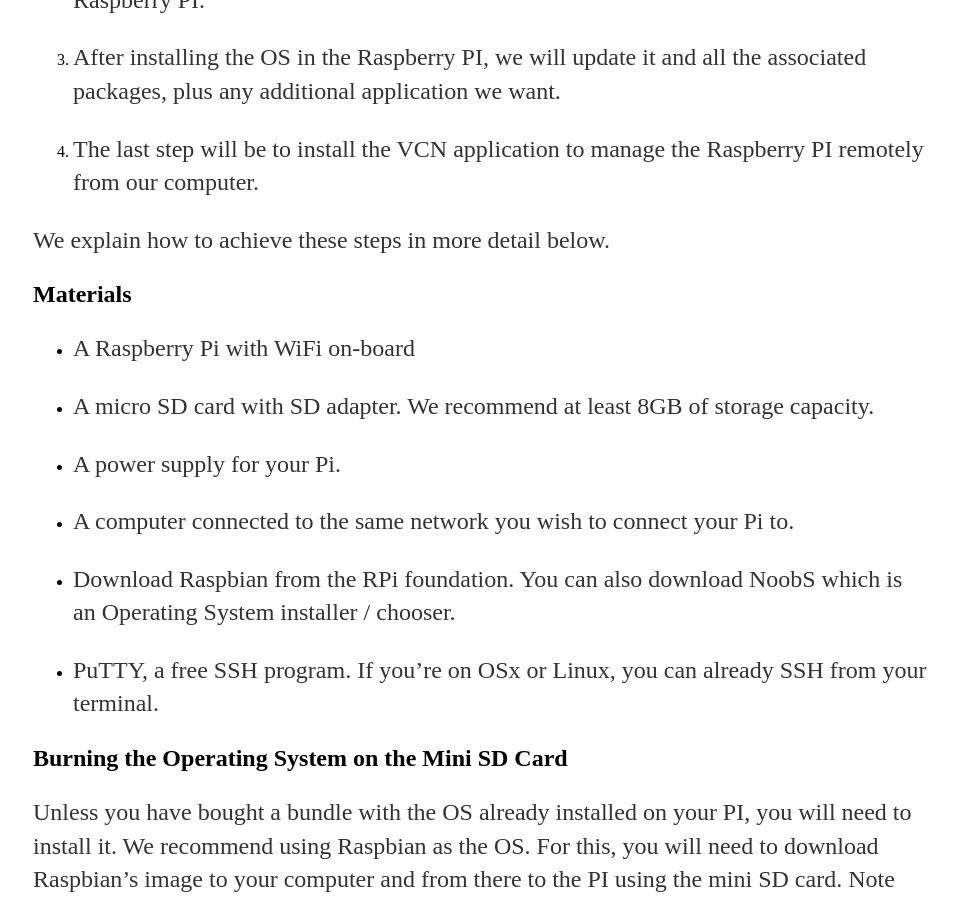
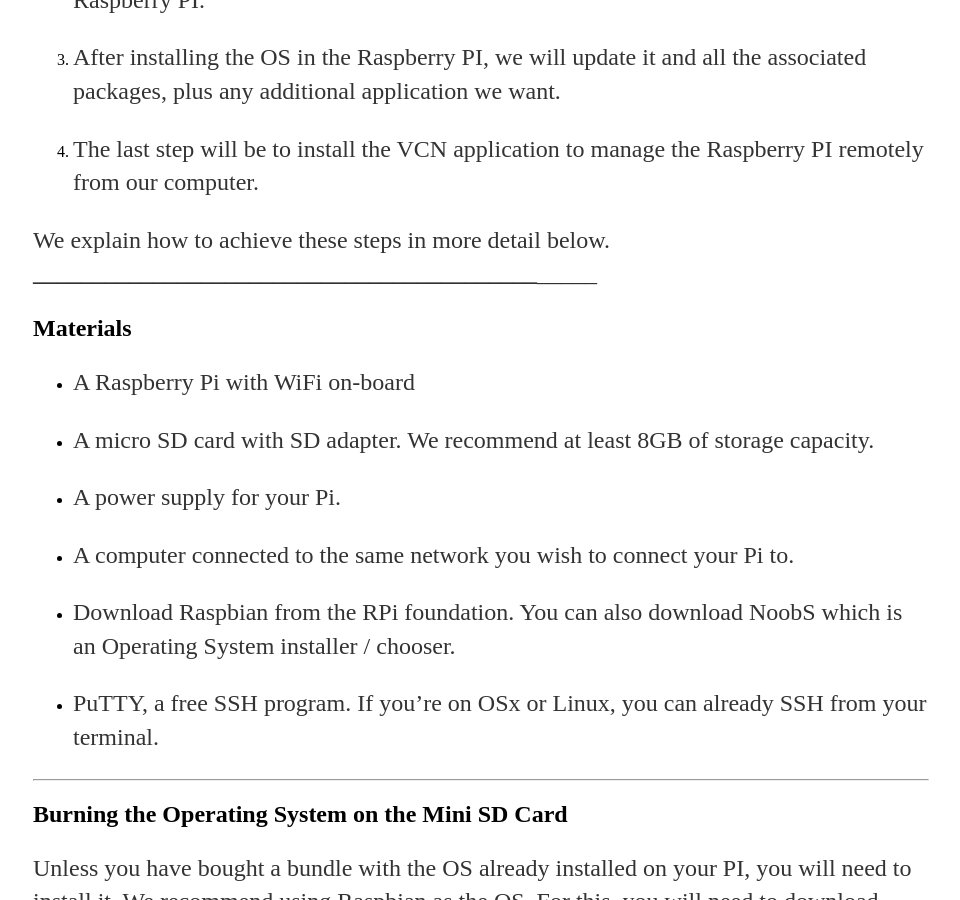
Before and after one commit to lcipolina/lcipolina.github.io, a Jekyll site: the page built from _posts/2020-01-10-RaspberryPI-Setup.md, in a window 1280 px wide and 900 px high, scrolled down 1343 px. Shown: the whole window, without its empty margins (159-1119 px from the left). Built offline with Jekyll 4.4.1, drawn with Linux system fonts in a browser that asks for light colours; our own code applies the rules of GitHub Pages for plain Markdown files.

```diff
--- a/_posts/2020-01-10-RaspberryPI-Setup.md
+++ b/_posts/2020-01-10-RaspberryPI-Setup.md
@@ -30,6 +30,7 @@ Basically the steps required are as follows:
 4.	The last step will be to install the VCN application to manage the Raspberry PI remotely from our computer.
 
 We explain how to achieve these steps in more detail below.
+___________________________________________________________________________________________________________________________________
 
 ## Materials <a name="materials"></a>
 *	A Raspberry Pi with WiFi on-board
@@ -44,6 +45,7 @@ We explain how to achieve these steps in more detail below.
 
 *	PuTTY, a free SSH program. If you're on OSx or Linux, you can already SSH from your terminal.
 
+___________________________________________________________________________________________________________________________________
 
 ## Burning the Operating System on the Mini SD Card <a name="burningOS"></a>
 Unless you have bought a bundle with the OS already installed on your PI, you will need to install it. We recommend using Raspbian as the OS. For this, you will need to download Raspbian’s image to your computer and from there to the PI using the mini SD card. Note that the OS cannot be copied directly to the SD card, it needs to be burned into the SD card with a proper software.
@@ -97,6 +99,7 @@ If you are not setting up a headless Raspberry Pi, you can just pop the card in,
 
 If you have an Ethernet cable, you can plug your Raspberry Pi directly to a wired network and you should be able to access it by its name (raspberrypi or raspberrypi.local) without changing any other files.
 
+___________________________________________________________________________________________________________________________________
 
 ## Allowing for Remote Connectivity (enabling SSH). <a name="ssh"></a>
 We now need to enable remote access to the PI. This will allow us to use PI’s commandprompt remotely from own computer. The Raspberry Pi will act as a remote device: you can connect to it using a client on another machine. You only have access to the command line, not the full desktop environment. For a full remote desktop, we will later install VNC.
@@ -104,7 +107,7 @@ We now need to enable remote access to the PI. This will allow us to use PI’s
 Secure Shell (SSH) gives us a terminal into an operating system over a network and encrypts the traffic, giving us a level of security. For security reasons, SSH is no longer enabled by default. To enable it you need to place an empty filed named SSH (no extension) in the root of the boot disk.
 
 
-The steps are as follows:
+**The steps are as follows:**
 
 1.	After Etcher has finished flashing the drive, remove and reinsert the SD card so that your Windows or Mac PC can see the small FAT32 partition on the card (labeled "boot"). If you get a message telling you the card must be formatted, cancel it.
 
@@ -114,6 +117,7 @@ The steps are as follows:
 
 Do not eject the SD card yet as we need to configure the wifi connection.
 
+___________________________________________________________________________________________________________________________________
 ## Configuring the Wifi (add network info)  <a name="wifi"></a>
 In order to SSH into your Pi, you'll need to be connected to your local network. You can, of course, use Ethernet, but if you're using the Raspberry Pi 3, you've got WiFi built-in. So let's add our WiFi configuration to the Pi so it's available when we boot.
 
@@ -180,6 +184,8 @@ The rest of the country codes can be found here:
 
 https://en.wikipedia.org/wiki/ISO_3166-1_alpha-2#Officially_assigned_code_elements
 
+___________________________________________________________________________________________________________________________________
+
 ## Booting the Raspberry PI <a name="booting"></a>
 
 Lastly, safely eject the micro SD card from your PC and insert into the Pi.
@@ -189,6 +195,8 @@ Power up the Pi and once it has booted you should be connected to your WiFi netw
 For the Raspberry Pi 3, you will need to flip it to see the card slot, as in the picture below.
 
 <img src="https://lcipolina.github.io/images/2020-02-10/pi_setup_pic8.png" width="300">
+
+___________________________________________________________________________________________________________________________________
 
 ## Connect to Wifi (no ehternet cable). <a name="connectToWifi"></a>
 Since we don’t have access to the command prompt of the Raspberry Pi yet, we need a tool called PuTTY, which acts as a remote SSH Server (i.e. it’s an SSH client) so that we can access the Raspberry Pi’s command prompt from a remote computer. PuTTY establishes an SSH connection between the Raspberry Pi and another computer. It opens up a window that gives you access to the Raspberry Pi’s command prompt.
@@ -211,6 +219,7 @@ Or in Pi Zero:
 
 <img src="https://lcipolina.github.io/images/2020-02-10/pi_setup_pic11.png" width="300">
 
+___________________________________________________________________________________________________________________________________
 
 ## Login To The Wifi <a name="loginToWifi"></a>
 
@@ -226,6 +235,8 @@ Click **Ok** if you get a security warning alert. It's not a problem.
 Enter **pi** as your username and **raspberry** as your password. You may want to change these later.
 
 <img src="https://lcipolina.github.io/images/2020-02-10/pi_setup_pic13.png" width="500">
+
+___________________________________________________________________________________________________________________________________
 
 ## Enabling Remote Login and Connecting Over VNC <a name="remoteLogin"></a>
 Enter **sudo raspi-config** at the command prompt.
@@ -290,6 +301,8 @@ You'll be able to control everything from there.
 
 <img src="https://lcipolina.github.io/images/2020-02-10/pi_setup_pic24.png" width="500">
 
+___________________________________________________________________________________________________________________________________
+
 ## Changing the Username and Password <a name="changingUserPWD"></a>
 On the command line, execute following command to start the configuration tool:
 
@@ -299,6 +312,7 @@ On the command line, execute following command to start the configuration tool:
 
 It is highly recommended to change the default password to something different. This can be done using the “Change User Password” menu option.
 
+___________________________________________________________________________________________________________________________________
 
 ## Update and Upgrade the Software <a name="update"></a>
 To update Raspbian, you need to open the Terminal. Do this via the desktop menu, or by pressing **Ctrl + Alt + T**
@@ -322,6 +336,7 @@ Perform a final reboot, and you’re done
 
 > sudo reboot
 
+___________________________________________________________________________________________________________________________________
 
 ## References and Additional Resources.<a name="references"></a>
 
```
